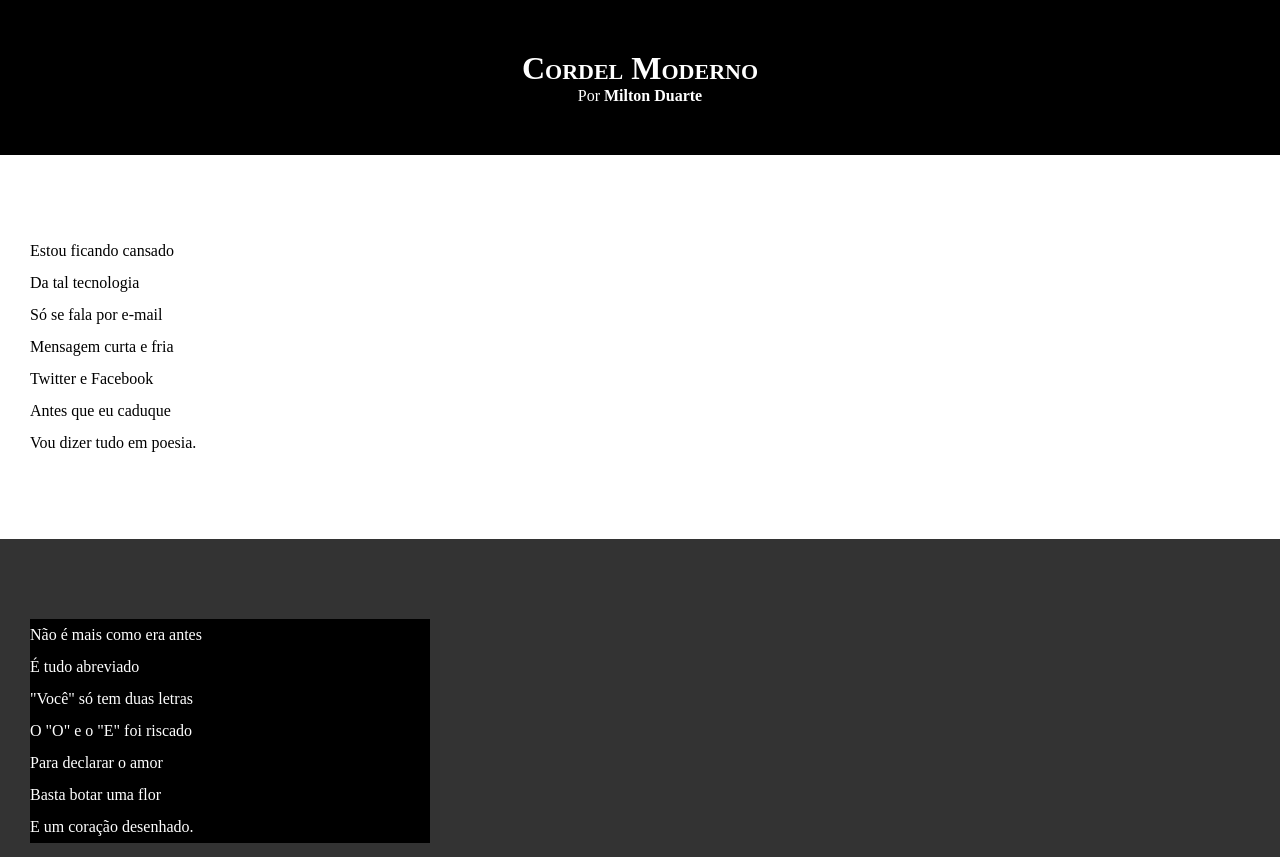
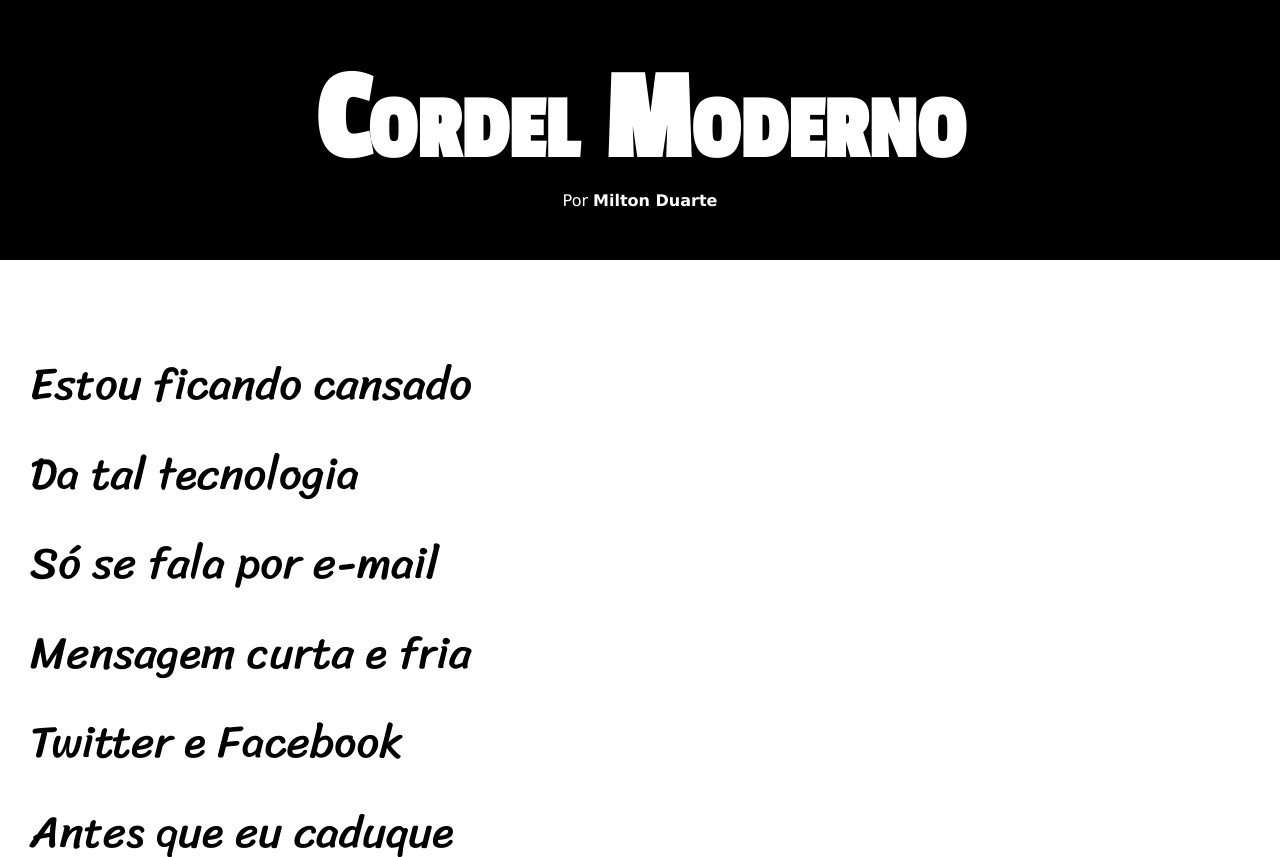
Before and after one commit to limareistiago/html-css, a plain HTML site: page exercicios/desafios/d012/index.html in a window 1280 px wide. Shown: the top 857 px of the page. Drawn offline with Linux system fonts and the light colour scheme.

Commit message:
atualização de estilos desafio 12

```diff
--- a/exercicios/desafios/d012/estilo/style.css
+++ b/exercicios/desafios/d012/estilo/style.css
@@ -1,13 +1,25 @@
 @charset "UTF-8";
+
+@import url('https://fonts.googleapis.com/css2?family=Passion+One&display=swap');
+
+@import url('https://fonts.googleapis.com/css2?family=Sriracha&display=swap');
+
+:root {
+    --fonte1: Verdana, Geneva, Tahoma, sans-sarif;
+    --fonte2: 'Passion One', cursive;
+    --fontes3: 'Sriracha', cursive;
+}
 
 * {
    margin: 0px;
    padding: 0px;
+   font-size: 1em;
 }
 
 html, body {
     min-height: 100vh;
     background-color:darkgrey;
+    font-family: var(--fonte1);
 }
 
 header {
@@ -19,6 +31,8 @@ header {
 header > h1 {
     padding-top: 50px;
     font-variant: small-caps;
+    font-family: var(--fonte2);
+    font-size: 10vw;
 }
 
 header > p {
@@ -40,6 +54,8 @@ section {
     padding-bottom: 10vh;
     line-height: 2em;
     padding-left: 30px;
+    font-family: var(--fontes3);
+    font-size: 3.5vw;
 }
 
 section.normal {
@@ -53,7 +69,8 @@ section.imagem {
 }
 
 section.imagem > p {
-    width: 400px;
+    display: inline-block;
+    padding: 5px;
     background-color: rgb(0, 0, 0.253);
 }
 
```
